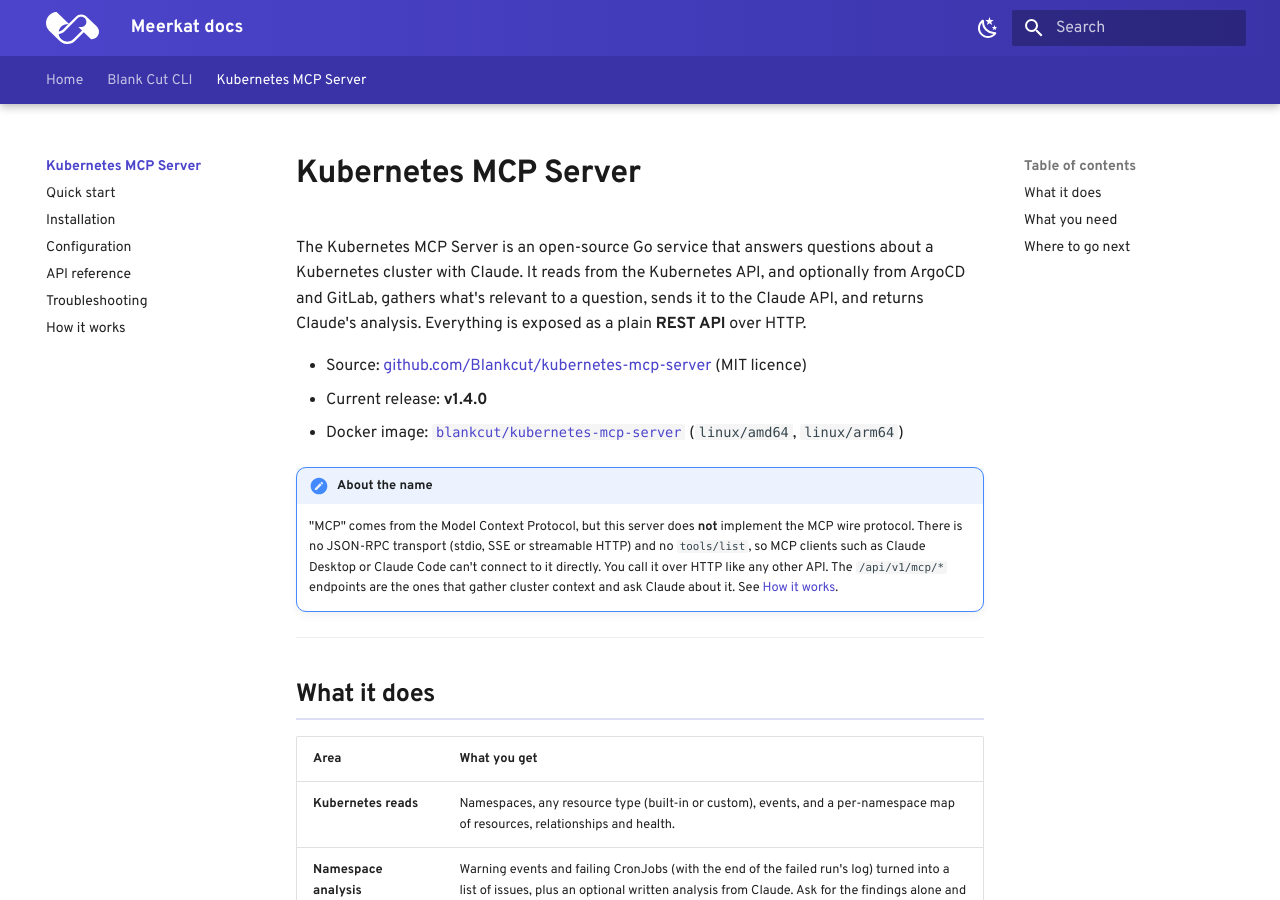
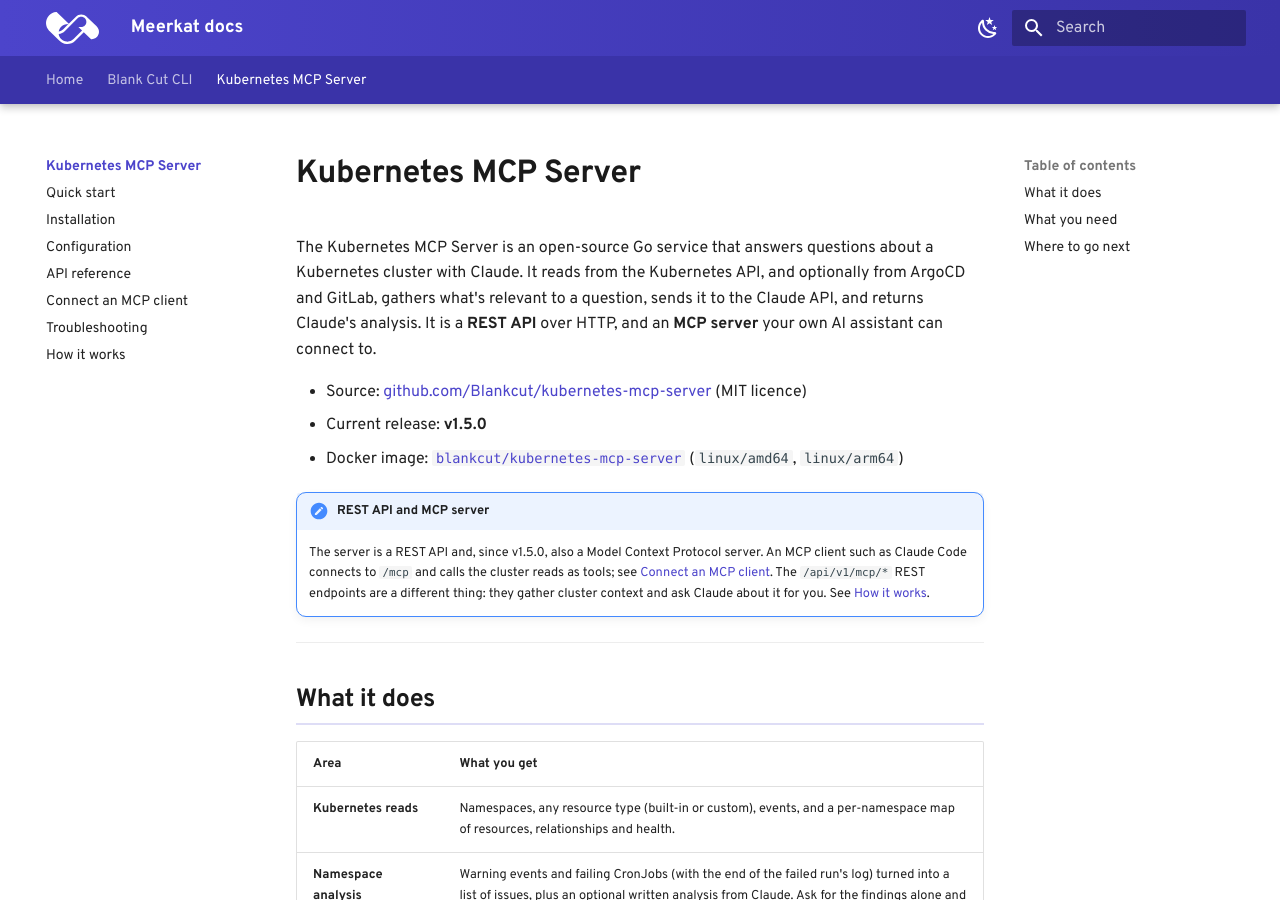
Before and after one commit to Blankcut/blankcut-docs, an MkDocs documentation site: the page built from docs/kubernetes-mcp-server/index.md, in a window 1280 px wide and 900 px high. Built offline with MkDocs 1.6.1 and Material for MkDocs 9.7.7, drawn with Linux system fonts in a browser that asks for light colours; some web fonts are replaced.

Commit message:
docs(kubernetes-mcp-server): v1.5.0 speaks MCP -- connect a client at /mcp
The section said the server does not implement the protocol and that MCP
clients cannot connect. Since v1.5.0 they can. New page: connecting a client,
the eight tools, and how the MCP surface differs from the REST API (no tool
calls Claude; Secret values are never returned). Version references move to
v1.5.0.

```diff
--- a/docs/kubernetes-mcp-server/index.md
+++ b/docs/kubernetes-mcp-server/index.md
@@ -3,20 +3,19 @@
 The Kubernetes MCP Server is an open-source Go service that answers questions
 about a Kubernetes cluster with Claude. It reads from the Kubernetes API, and
 optionally from ArgoCD and GitLab, gathers what's relevant to a question, sends
-it to the Claude API, and returns Claude's analysis. Everything is exposed as a
-plain **REST API** over HTTP.
+it to the Claude API, and returns Claude's analysis. It is a **REST API** over
+HTTP, and an **MCP server** your own AI assistant can connect to.
 
 - Source: [github.com/Blankcut/kubernetes-mcp-server](https://github.com/Blankcut/kubernetes-mcp-server) (MIT licence)
-- Current release: **v1.4.0**
+- Current release: **v1.5.0**
 - Docker image: [`blankcut/kubernetes-mcp-server`](https://hub.docker.com/r/blankcut/kubernetes-mcp-server) (`linux/amd64`, `linux/arm64`)
 
-!!! note "About the name"
-    "MCP" comes from the Model Context Protocol, but this server does **not**
-    implement the MCP wire protocol. There is no JSON-RPC transport (stdio, SSE
-    or streamable HTTP) and no `tools/list`, so MCP clients such as Claude
-    Desktop or Claude Code can't connect to it directly. You call it over HTTP
-    like any other API. The `/api/v1/mcp/*` endpoints are the ones that gather
-    cluster context and ask Claude about it. See [How it works](model-context-protocol.md).
+!!! note "REST API and MCP server"
+    The server is a REST API and, since v1.5.0, also a Model Context Protocol
+    server. An MCP client such as Claude Code connects to `/mcp` and calls the
+    cluster reads as tools; see [Connect an MCP client](mcp-clients.md). The
+    `/api/v1/mcp/*` REST endpoints are a different thing: they gather cluster
+    context and ask Claude about it for you. See [How it works](model-context-protocol.md).
 
 ---
 
--- a/mkdocs.yml
+++ b/mkdocs.yml
@@ -97,6 +97,7 @@ nav:
       - Installation: kubernetes-mcp-server/installation.md
       - Configuration: kubernetes-mcp-server/configuration.md
       - API reference: kubernetes-mcp-server/api-overview.md
+      - Connect an MCP client: kubernetes-mcp-server/mcp-clients.md
       - Troubleshooting: kubernetes-mcp-server/troubleshooting-resources.md
       - How it works: kubernetes-mcp-server/model-context-protocol.md
   # Each additional tool/product gets its own folder under docs/ and a block here.
```
Also changed, not shown: docs/kubernetes-mcp-server/installation.md (+3 -3 lines), docs/kubernetes-mcp-server/mcp-clients.md (added, +67 -0 lines), docs/kubernetes-mcp-server/model-context-protocol.md (+8 -5 lines), docs/kubernetes-mcp-server/quick-start.md (+1 -1 lines).
